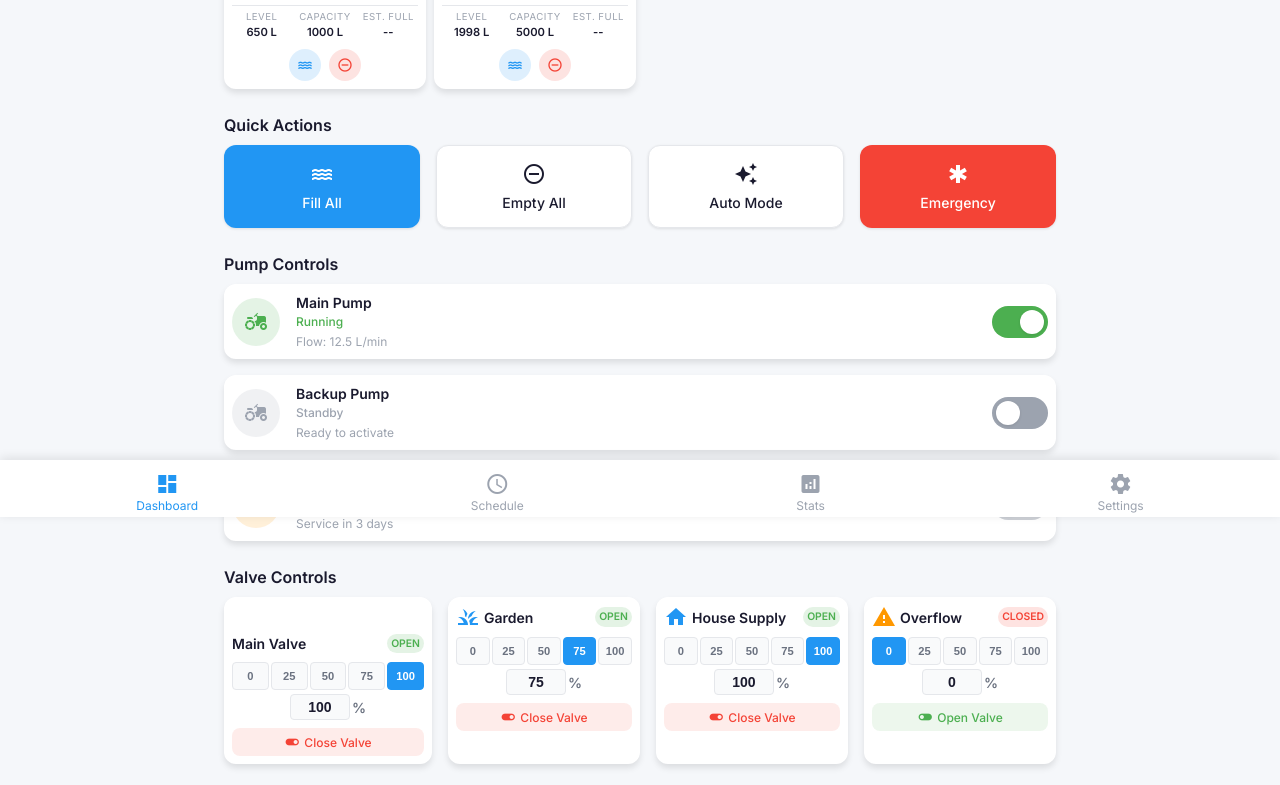
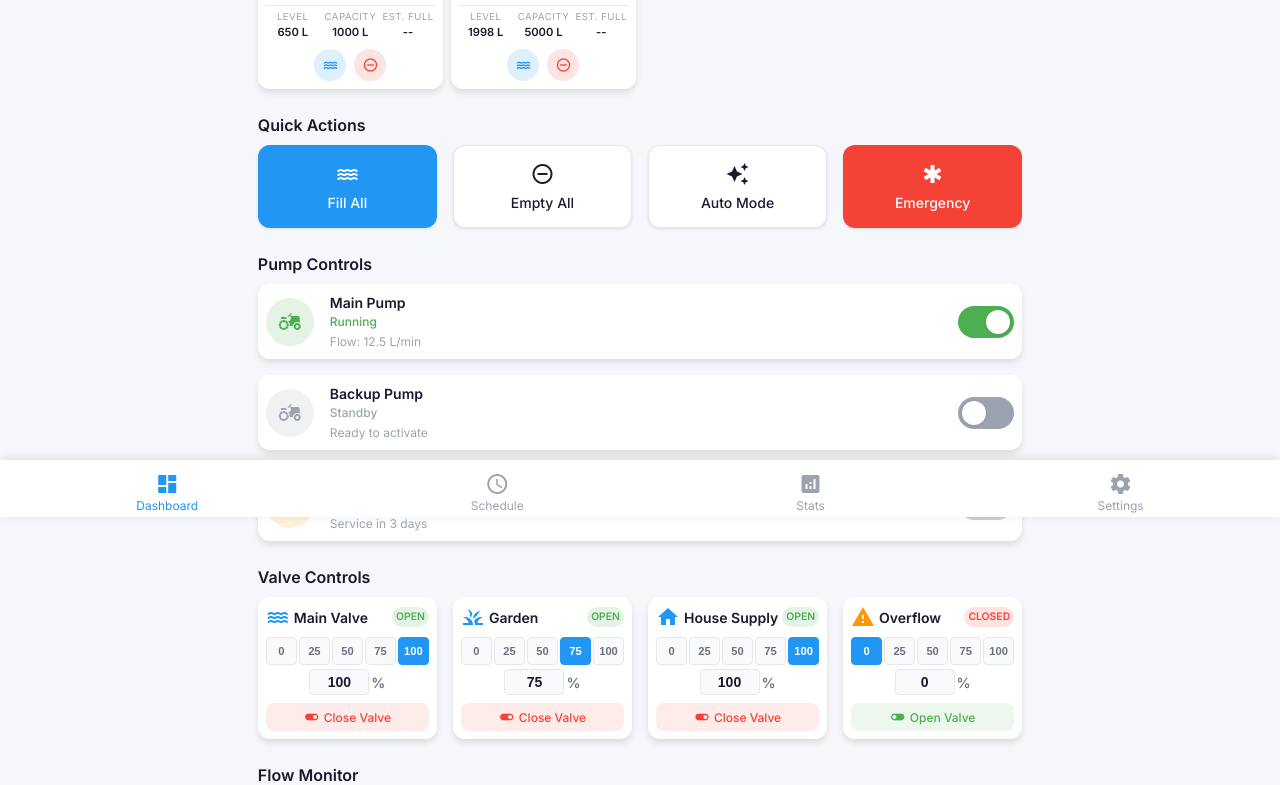
Before and after one commit to balkrishnashah0/IOT-UI, a plain HTML site: page index.html in a window 1280 px wide. Shown: the part 283-1068 px from the top of the page. Drawn offline with Linux system fonts and the light colour scheme.

Commit message:
Fix Main Valve icon - use water icon

```diff
--- a/index.html
+++ b/index.html
@@ -251,7 +251,7 @@
                     <!-- Main Valve -->
                     <div class="card valve-card">
                         <div class="valve-header">
-                            <span class="material-icons valve-icon">pipeline</span>
+                            <span class="material-icons valve-icon">water</span>
                             <h3>Main Valve</h3>
                             <div class="valve-status-badge open" id="mainValveStatusBadge">
                                 <span>OPEN</span>
```
